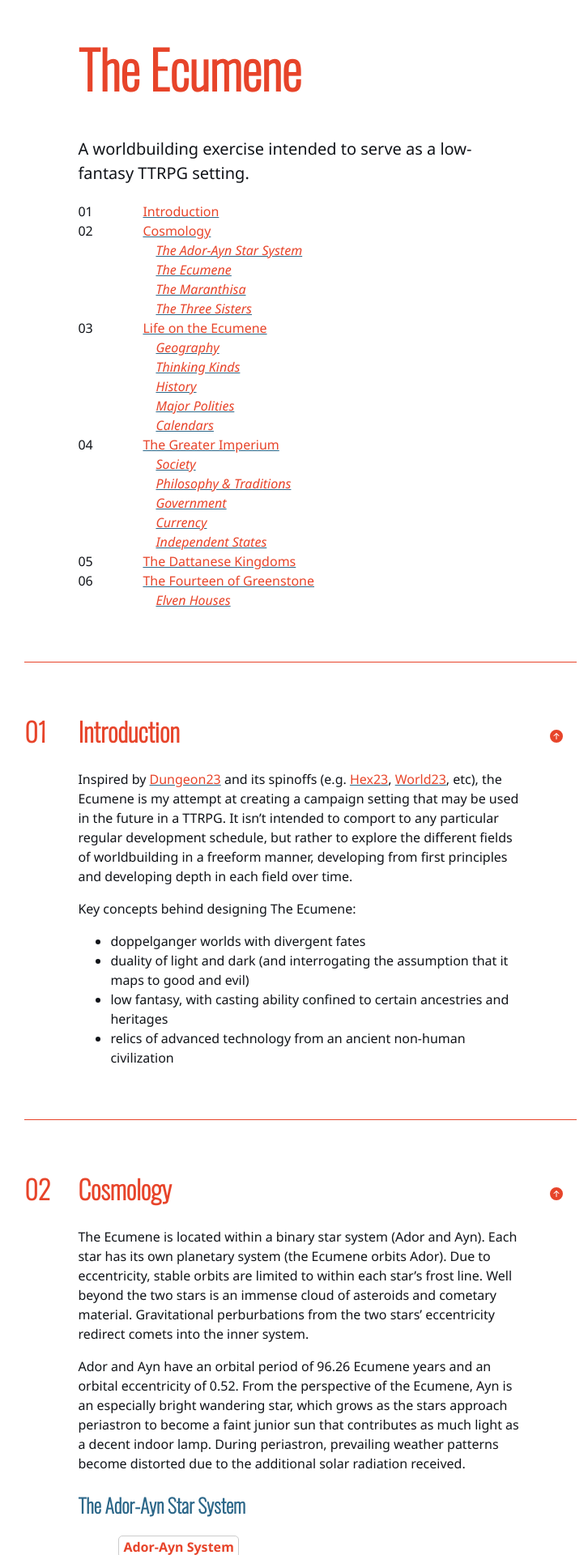
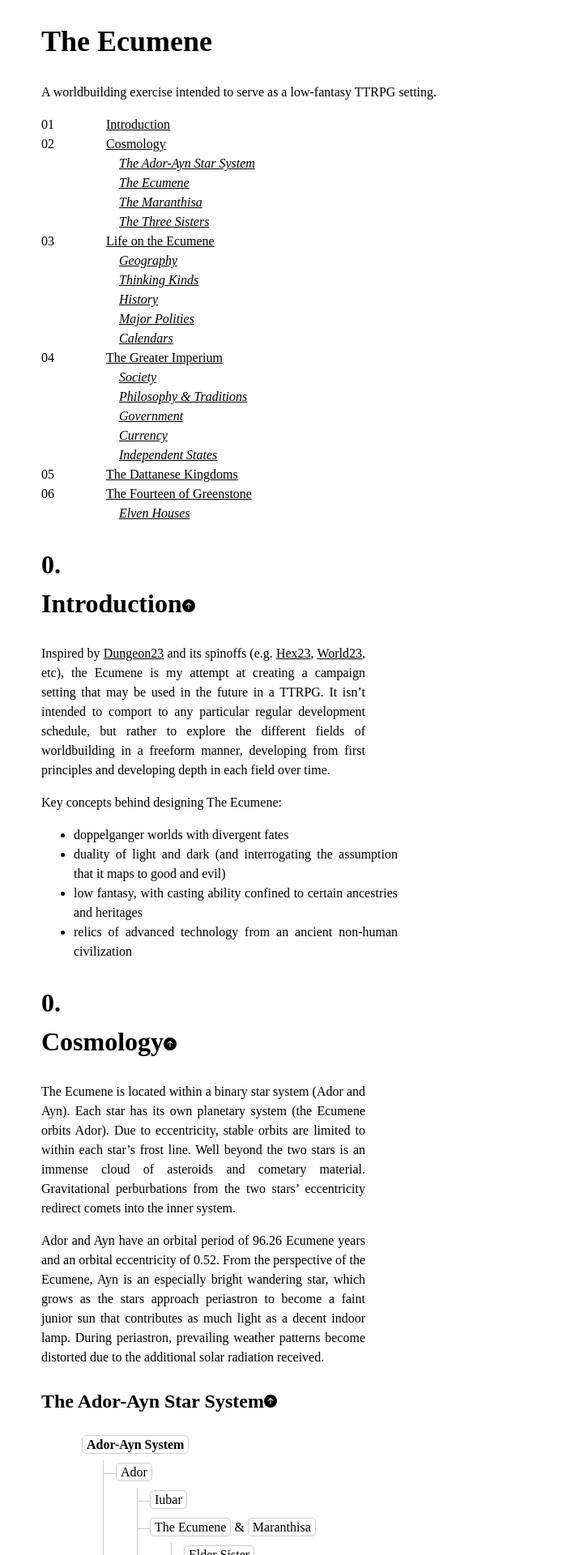
Before and after one commit to kmules1/kmules1.github.io, a Jekyll site: the page built from ecumene/index.md, in a window 1280 px wide. Shown: the top 1920 px of the page at 81% size, without its empty margins (269-995 px from the left). Built offline with Jekyll 4.4.1, drawn with Linux system fonts in a browser that asks for light colours; some web fonts are replaced.

Commit message:
revised appearance for The Ecumene overview page

```diff
--- /dev/null
+++ b/_layouts/ecumene2.html
@@ -0,0 +1,35 @@
+<!doctype html>
+<html>
+	<head>
+		<meta charset="utf-8">
+		<meta name="viewport" content="width=device-width, initial-scale=1">
+		<title> | {{page.title}}</title>
+		<link rel="shortcut icon" href="/assets/img/favicon.ico" type="image/x-icon">
+		<link rel="stylesheet" href="/assets/css/ecumene2.css">
+		<link rel="stylesheet" href="/assets/css/tree.css">
+		<link rel="stylesheet" href="/assets/css/world-doodles.css">
+		<script src="https://ajax.googleapis.com/ajax/libs/jquery/3.6.0/jquery.min.js"></script>
+		<script src="/assets/js/toc.js"></script>
+		<script type="text/javascript">
+			$(document).ready(function() {
+				$('#toc').toc();
+
+				$.each($('em.ae'),function(k,v) {
+					var em = $(v);
+					var date = em.html();em.attr('title', 'anno ' + date + ' ab egressū / ' + (7130 - date) + ' years before present');
+					em.html(date + 'ae');
+				});
+			});
+		</script>
+	</head>
+	<body>
+		<header>
+			<h1>{{page.title}}</h1>
+			<p class="tagline">{{page.subtitle}}</p>
+			<div id="toc"></div>
+		</header>
+		<main>
+			{{ content }}
+		</main>
+	</body>
+</html>
--- /dev/null
+++ b/assets/css/ecumene2.scss
@@ -0,0 +1,221 @@
+---
+---
+
+$white:							#fff;			//	https://w.wiki/_7gc
+$black:							#111419;		//	憲法染	Kenpōzome	Legal dye
+$grey:							#e7e6d6;		//	same as above at 0.1 opacity
+$red:							#e7442a;		//	緋		Ake			Scarlet (blood)
+
+@import "normalize";
+
+/*
+ *	FONTS
+ */
+@font-face {
+	font-family:	'Golden Type';
+	src:			url(fonts/Golden_Type_ITC_Std_Regular.otf);
+}
+@font-face {
+	font-family:	'Offenbacher Schwabacher CAT';
+	src:			url(fonts/offenbacherschwabachercat.regular.ttf);
+}
+
+/*
+ *	GLOBAL
+ */
+
+:root {
+	--red:					$red;
+	--black:				$black;
+	--grey:					$grey;
+	--white:				$white;
+
+	font-family:			'Golden Type';
+	line-height:			1.5;
+}
+
+h1, h2, h3, h4 {
+	color:					var(--red);
+}
+h1 {	font-size:			2.25em;	}
+h2 {	font-size:			2em;	}
+h3 {	font-size:			1.5em;	}
+h4 {	font-size:			1.25em;	}
+h5 {	font-size:			1em;	}
+
+body {
+	background-color:		var(--white);
+	color:					var(--black);
+}
+
+body > * {
+	max-width:				80ch;
+	margin-inline:			auto;
+}
+
+header {
+	border-bottom:			1px solid var(--red);
+}
+
+header title-block {
+	display:				block;
+	font-family:			'Offenbacher Schwabacher CAT';
+	font-size:				7rem;
+	color:					var(--red);
+	text-align:				center;
+	line-height:			1;
+}
+
+header subtitle-block {
+	display:				block;
+	width:					80%;
+	margin:					auto;
+	width:					80%;
+	text-align-last:		justify;
+}
+
+main p,main li {
+	max-width:				50ch;
+	text-align:				justify;
+}
+
+main aside {
+	display:				block;
+	float:					right;
+	min-width:				30ch;
+	clear:					both;
+	margin-block-end:		2rem;
+	margin-inline-start:	2rem;
+	font-size:				0.8rem;
+}
+
+main aside.table {
+	border:					1px dotted var(--black);
+	padding:				1rem;
+	background-color:		var(--grey);
+}
+
+main aside h5 {
+	margin:					0;
+}
+
+main aside p {
+	color:					var(--red);
+	width:					30ch;
+}
+
+main aside dl {
+	display:				grid;
+	grid-template-columns:	1fr auto;
+}
+main aside dt {
+	grid-column:			1/2;
+}
+main aside dd {
+	grid-column:			2/3;
+	margin:					0;
+	color:					var(--red);
+}
+
+main aside caption {
+	font-weight:			bold;
+	padding-block-end:		1rem;
+}
+main aside th {
+	text-align:				left;
+}
+main aside td {
+	color:					var(--red);
+}
+main aside td:first-of-type {
+	white-space:			nowrap;
+	color:					unset;
+}
+
+
+
+
+
+a {
+	color:						var(--red);
+	text-decoration-color:		var(--black);
+	text-underline-offset:		.05em;
+	transition:					all 0.25s;
+}
+a:hover {
+	color:						var(--black);
+	text-decoration-color:		var(--red);
+	text-underline-offset:		.125em;
+}
+
+/*
+ *	TABLE OF CONTENTS
+ */
+
+#toc {
+	//margin-inline-start:		2em;
+}
+#toc ul {
+	padding-left:				unset;
+	grid-column:				1 / 3;
+}
+#toc li {
+	display:					grid;
+	grid-template-columns:		3rem auto;
+	grid-column-gap:			2rem;
+	grid-template-areas:		"counter link";
+}
+#toc li:before {
+	display:					block;
+	grid-area:					counter;
+}
+#toc a {
+	grid-area:					link;
+}
+#toc ul ul a {
+	padding-left:				1em;
+	font-style:					italic;
+}
+
+#toc > ul {
+	counter-reset:				toc-headers;
+}
+#toc > ul > li {
+	counter-increment:			toc-headers;
+}
+#toc > ul > li:before {
+	content:					counter(toc-headers, decimal-leading-zero);
+}
+
+
+/*
+ *	MAIN BODY
+ */
+
+main {
+	counter-reset: 				headers;
+}
+
+main h2:before {
+	display:					block;
+	content:					counter(headers) ". ";
+}
+
+
+em.ae {
+	font-variant:				small-caps;
+}
+
+/* CALENDAR */
+
+fieldset {
+	display:					grid;
+	grid-template-columns:		1fr 1fr 1fr 1fr 1fr;
+	padding:					0;
+	border-style:				none;
+	grid-gap:					1em;
+	font-size:					smaller;
+}
+fieldset th, fieldset td {
+	text-align:					right;
+}
```
Also changed, not shown: ecumene/index.md (+1 -1 lines), assets/fonts/Golden_Type_ITC_Std_Regular.otf (added), assets/fonts/offenbacherschwabachercat.regular.ttf (added).
